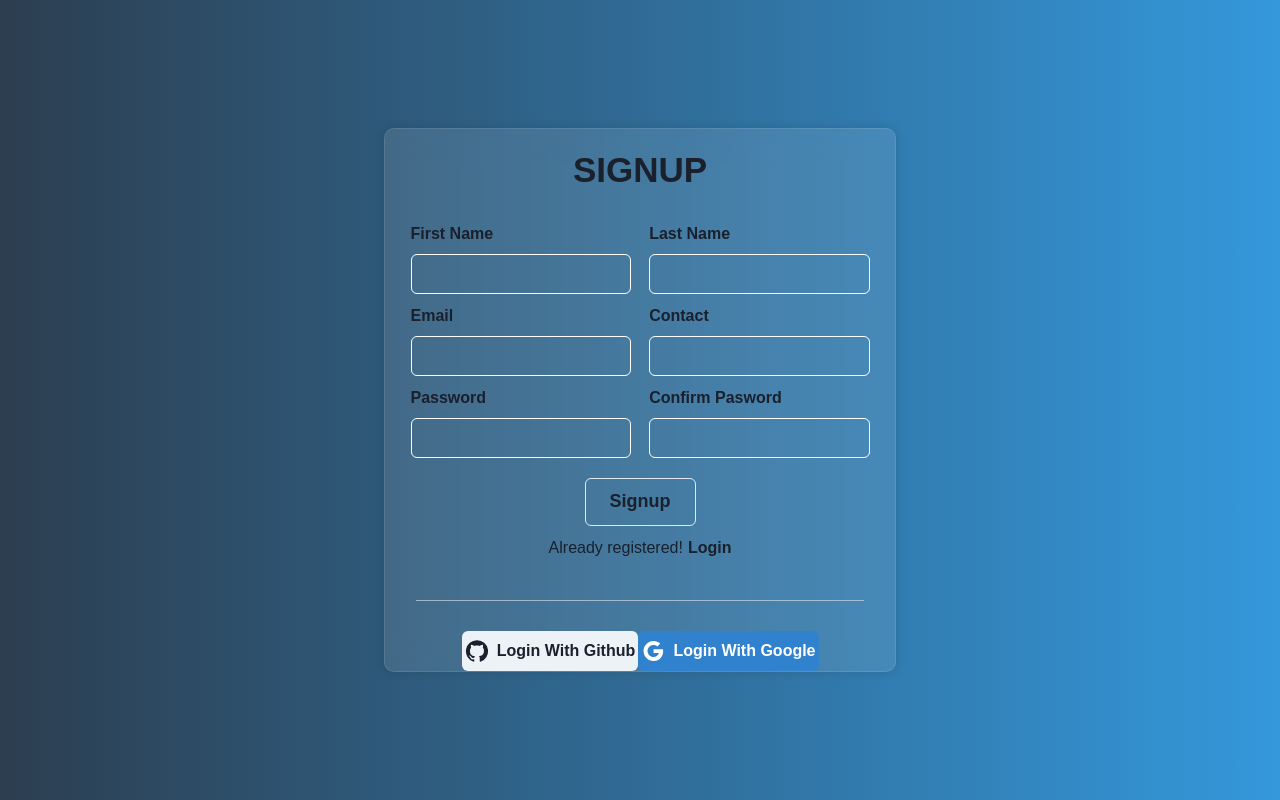
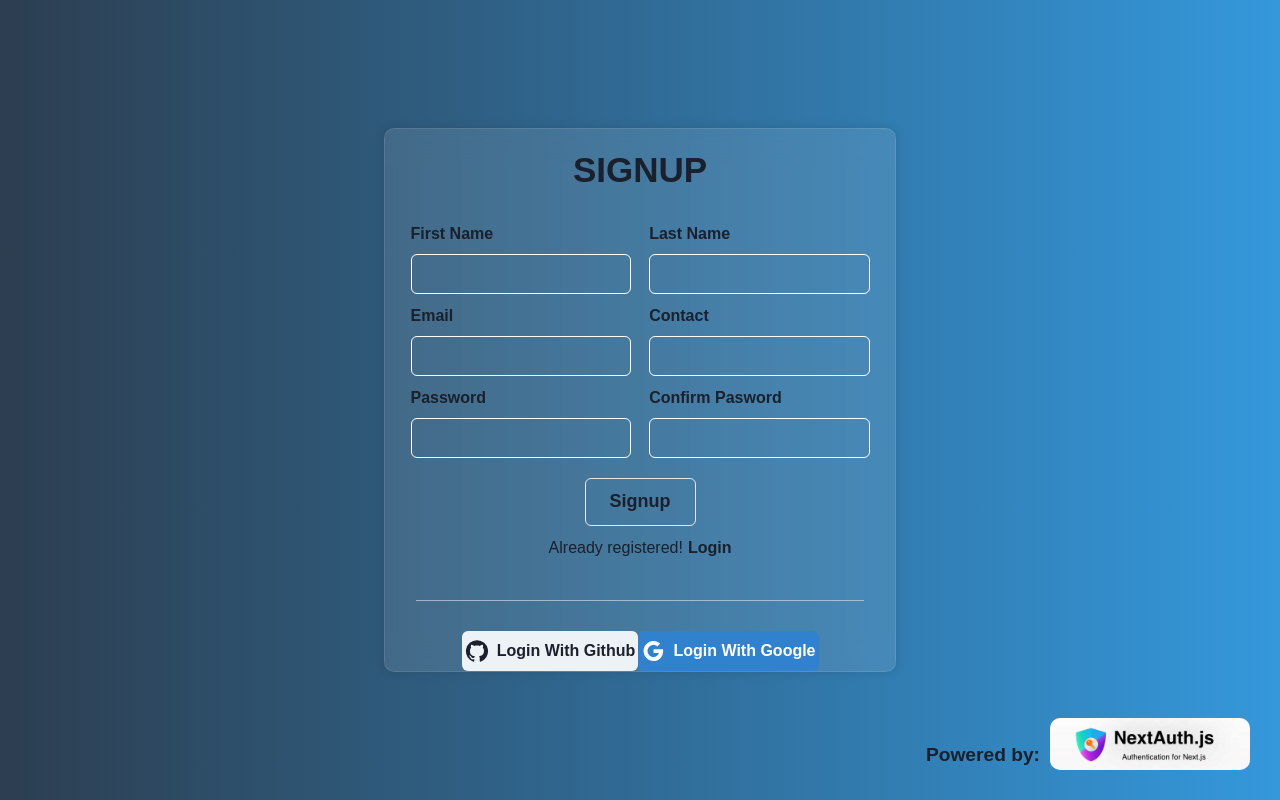
Before and after one commit to waleed2000x/NEXT-Dashboard, a Next.js app: page /signup in a window 1280 px wide. Built offline with nearby package versions, Linux system fonts and the light colour scheme.

Commit message:
Next Auth config

```diff
--- a/app/api/auth/[...nextauth]/route.ts
+++ /dev/null
@@ -1,4 +0,0 @@
-import NextAuth from "next-auth";
-import { options } from "./options";
-const handler = NextAuth(options);
-export { handler as GET, handler as POST };
--- a/app/page.js
+++ b/app/page.js
@@ -1,7 +1,6 @@
 import "./scss/index.css";
 import Appbar from "./appbar/Appbar";
-
-export default function Home() {
+export default async function Home() {
   return (
     <main className="parent">
       <Appbar />
--- a/app/scss/index.css
+++ b/app/scss/index.css
@@ -91,6 +91,7 @@
 }
 
 .parent-signup {
+  position: relative;
   display: flex;
   justify-content: center;
   align-items: center;
@@ -165,6 +166,20 @@
   justify-content: space-between;
   margin-top: 30px;
   width: 70%;
+}
+.parent-signup .powered {
+  position: absolute;
+  bottom: 30px;
+  right: 30px;
+  display: flex;
+  align-items: flex-end;
+}
+.parent-signup .powered img {
+  border-radius: 10px;
+  margin-left: 10px;
+}
+.parent-signup .powered p {
+  font-size: larger;
 }
 
 .parent-login {
--- a/app/scss/index.scss
+++ b/app/scss/index.scss
@@ -111,6 +111,7 @@ $ComponentBackground: rgb(12, 13, 20);
   }
 }
 .parent-signup {
+  position: relative;
   display: flex;
   justify-content: center;
   align-items: center;
@@ -176,6 +177,20 @@ $ComponentBackground: rgb(12, 13, 20);
           width: 70%;
         }
       }
+    }
+  }
+  .powered {
+    position: absolute;
+    bottom: 30px;
+    right: 30px;
+    display: flex;
+    align-items: flex-end;
+    & img {
+      border-radius: 10px;
+      margin-left: 10px;
+    }
+    & p {
+      font-size: larger;
     }
   }
 }
--- a/app/signup/page.js
+++ b/app/signup/page.js
@@ -3,6 +3,7 @@ import "../scss/index.css";
 import Link from "next/link";
 import GitHubIcon from "@mui/icons-material/GitHub";
 import GoogleIcon from "@mui/icons-material/Google";
+import Image from "next/image";
 
 export default function page() {
   return (
@@ -99,6 +100,17 @@ export default function page() {
           </div>
         </div>
       </div>
+      <div className="powered">
+        <p>
+          <b>Powered by:</b>
+        </p>
+        <Image
+          src="/images/NextAuth.png"
+          alt="NextAuth"
+          width={200}
+          height={200}
+        />
+      </div>
     </div>
   );
 }
```
Also changed, not shown: app/api/auth/[...nextauth]/options.ts (deleted, +0 -41 lines), app/login/page.js (+12 -3 lines), public/images/NextAuth.png (added), 1 other file (tests, documents, lock files or other folders).
